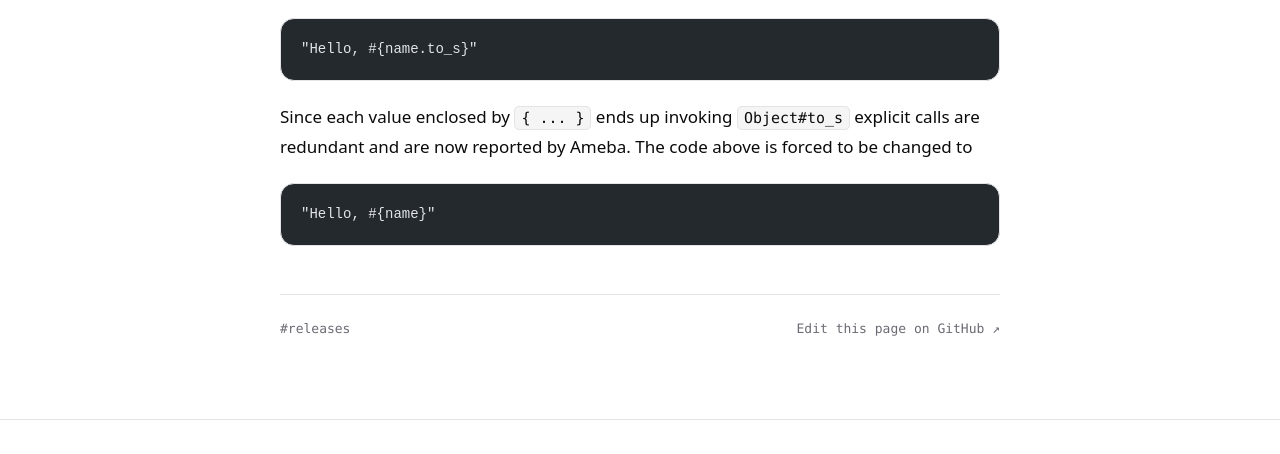
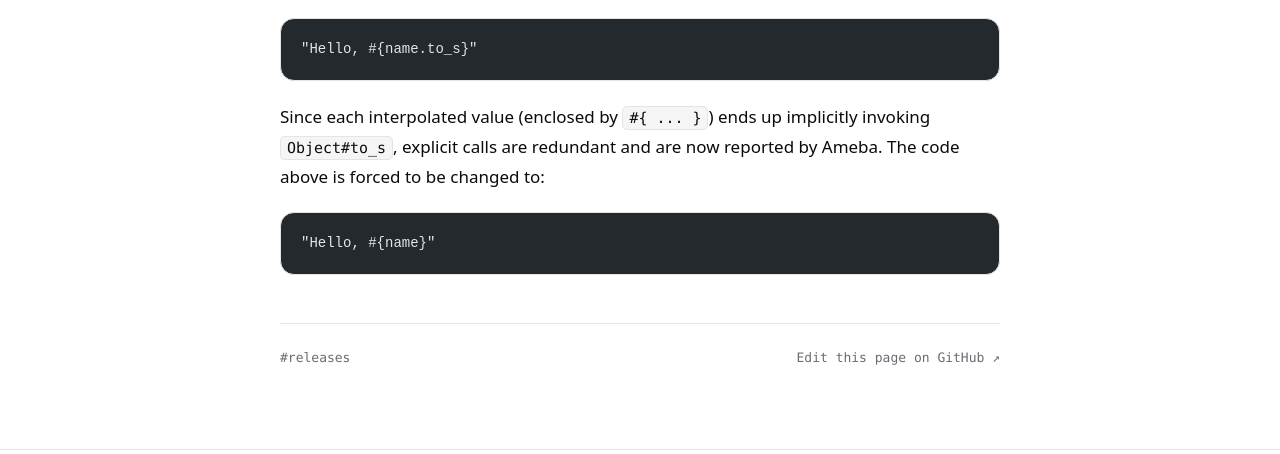
Before and after one commit to crystal-ameba/crystal-ameba.github.io, an Astro site: page /blog/release-v0-12-0 in a window 1280 px wide. Shown: the part 3806-4260 px from the top of the page. Built offline with nearby package versions, Linux system fonts and the light colour scheme; Astro itself is replaced by a stand-in of ours; code samples lack their colours.

Commit message:
Update release-v0-12-0.md

````diff
--- a/src/content/blog/release-v0-12-0.md
+++ b/src/content/blog/release-v0-12-0.md
@@ -159,9 +159,9 @@ method in the interpolation.
 "Hello, #{name.to_s}"
 ```
 
-Since each value enclosed by `{ ... }` ends up invoking `Object#to_s` explicit
-calls are redundant and are now reported by Ameba.
-The code above is forced to be changed to
+Since each interpolated value (enclosed by `#{ ... }`) ends up implicitly
+invoking `Object#to_s`, explicit calls are redundant and are now reported by Ameba.
+The code above is forced to be changed to:
 
 ```crystal
 "Hello, #{name}"
````
